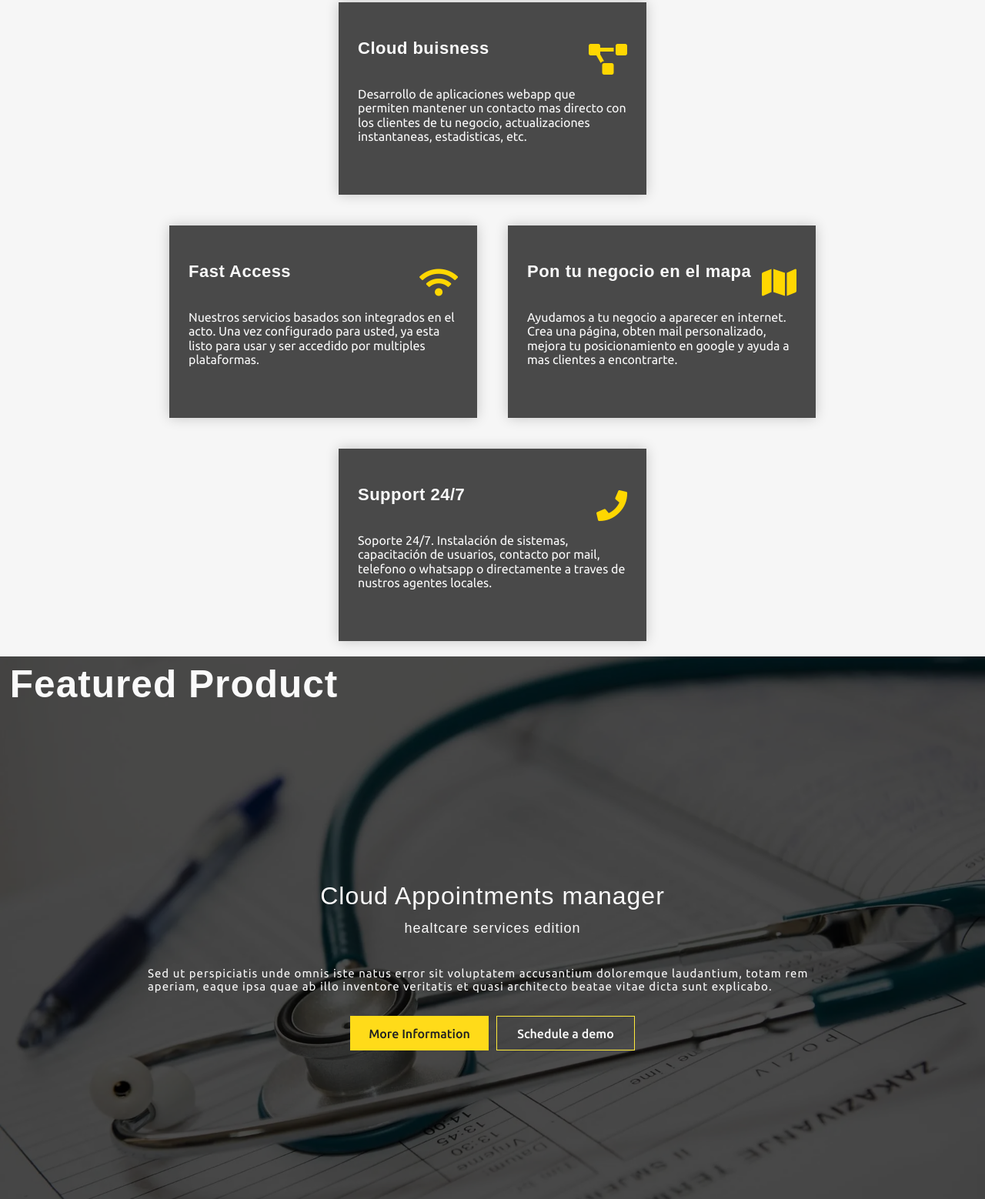
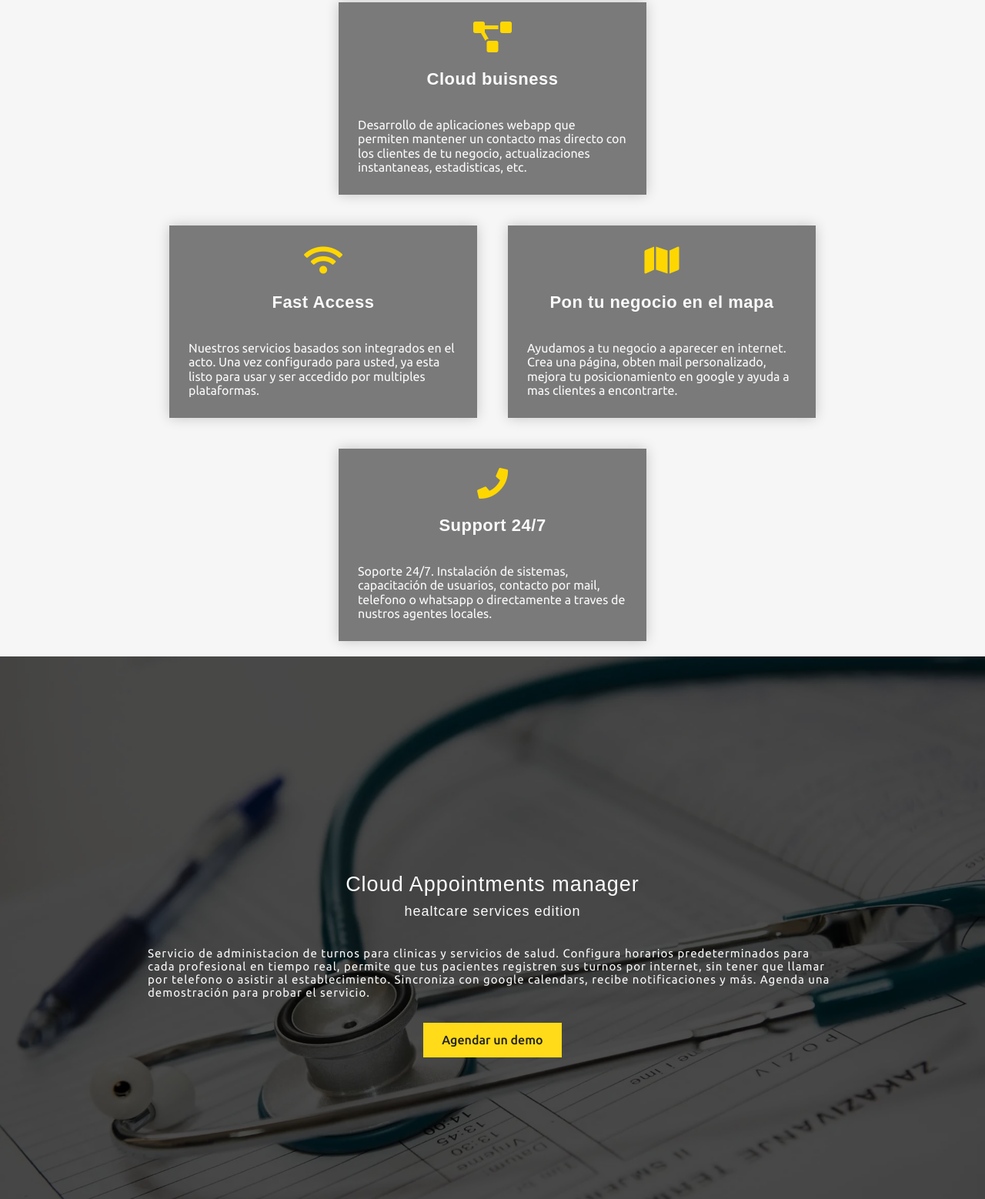
Before and after one commit to Fig77/lnaddef, a plain HTML site: page index.html in a window 1280 px wide. Shown: the part 1161-2719 px from the top of the page at 77% size. Drawn offline with nearby package versions, Linux system fonts and the light colour scheme.

Commit message:
Added placeholder text on prod section

```diff
--- a/index.html
+++ b/index.html
@@ -58,25 +58,25 @@
           <p>Trabajamos en conjunto con los negocios, para encontrar soluciones adecuadas al proceso de negocio del cliente.</p>
         </article>
           <article class='article'>
-          <div class='flex flex-col items-center justify-center'><h3 class='text-gre article-h3'>Funciones a la carta</h3><i class="article-i fas fa-tasks"></i></div>
+          <div class='flex flex-col items-center justify-center'><i class="article-i fas fa-tasks"></i><h3 class='text-gre article-h3'>Funciones a la carta</h3></div>
           <p>Muchas de nuestras soluciones vienen con decenas de features las cuales se pueden incorporar u omitir, resultando en presupuestos acordes a la necesidad y el contexto.</p>
         </article>
         <article class='article'>
-          <div class='flex items-center justify-between'><h3 class='text-gre article-h3'>Cloud buisness</h3><i class="article-i fas fa-project-diagram"></i></div>
+          <div class='flex flex-col items-center justify-center'><i class="article-i fas fa-project-diagram"></i><h3 class='text-gre article-h3'>Cloud buisness</h3></div>
           <p>Desarrollo de aplicaciones webapp que permiten mantener un contacto mas directo con los clientes de tu negocio, actualizaciones instantaneas, estadisticas, etc.</p>
         </article>
         </div>
         <div class='flex justify-center items-center flex-wrap'>
         <article class='article'>
-          <div class='flex items-center justify-between'><h3 class='text-gre article-h3'>Fast Access</h3><i class="article-i fas fa-wifi"></i></div>
+          <div class='flex items-center flex-col justify-center'><i class="article-i fas fa-wifi"></i><h3 class='text-gre article-h3'>Fast Access</h3></div>
           <p>Nuestros servicios basados son integrados en el acto. Una vez configurado para usted, ya esta listo para usar y ser accedido por multiples plataformas.</p>
         </article>
           <article class='article'>
-          <div class='flex items-center justify-between'><h3 class='text-gre article-h3'>Pon tu negocio en el mapa</h3><i class="article-i fas fa-map"></i></div>
+          <div class='flex flex-col items-center justify-center'><i class="article-i fas fa-map"></i><h3 class='text-gre article-h3'>Pon tu negocio en el mapa</h3></div>
           <p>Ayudamos a tu negocio a aparecer en internet. Crea una página, obten mail personalizado, mejora tu posicionamiento en google y ayuda a mas clientes a encontrarte.</p>
         </article>
         <article class='article'>
-          <div class='flex items-center justify-between'><h3 class='text-gre article-h3'>Support 24/7</h3><i class="article-i fas fa-phone"></i></div>
+          <div class='flex items-center flex-col justify-center f'><i class="article-i fas fa-phone"></i><h3 class='text-gre article-h3'>Support 24/7</h3></div>
           <p>Soporte 24/7. Instalación de sistemas, capacitación de usuarios, contacto por mail, telefono o whatsapp o directamente a traves de nustros agentes locales.</p>
         </article>
         </div>
@@ -84,12 +84,11 @@
 
       <section class='relative flex w-full items-center products-container' name='our-products'>
         <div class='overlay flex items-center   overlay-container w-full w-100'>
-        <h1 class='h1 h1-cornern'>Featured Product</h1>
-        <div class='flex flex-col items-center mcont w-100'>
+        <div class='flex flex-col justify-center items-center mcont w-100'>
           <h1 class='product-title text-center'>Cloud Appointments manager<br><span>healtcare services edition</span></h1>
-          <p class='p p-small text-start'>Sed ut perspiciatis unde omnis iste natus error sit voluptatem accusantium doloremque laudantium, totam rem aperiam, eaque ipsa quae ab illo inventore veritatis et quasi architecto beatae vitae dicta sunt explicabo.</p>
+          <p class='p p-small text-start'>Servicio de administacion de turnos para clinicas y servicios de salud. Configura horarios predeterminados para cada profesional en tiempo real, permite que tus pacientes registren sus turnos por internet, sin tener que llamar por telefono o asistir al establecimiento. Sincroniza con google calendars, recibe notificaciones y más. Agenda una demostración para probar el servicio.</p>
           <div class='flex flex-wrap m-1'>
-            <button class='button button-yellow'>More Information</button>  <button class='button button-transparent'>Schedule a demo</button>
+            <button class='button button-yellow'>Agendar un demo</button>
           </div>
         </div>
         </div>
--- a/src/styles.css
+++ b/src/styles.css
@@ -337,6 +337,7 @@ min-height: 100vh;
 
 .product-title {
   font-weight: normal;
+  font-size: 27px;
   letter-spacing: 1px;
   color: #212121;
 }
@@ -600,7 +601,9 @@ input {
 	padding: 25px;
 	width: 350px;
 	height: 200px;
-	background: rgba(0,0,0,.7);
+	border-style: solid 1px;
+	border-color: #445555;
+	background-color: rgba(0,0,0,.5);
 	box-shadow: 0 0 1rem 0 rgba(0, 0, 0, .2);
 	color: #fafafa;
 }
@@ -615,6 +618,7 @@ input {
 	font-size: 20px;
 	letter-spacing: 0.5px;
 	color: #fafafa;
+	line-height: 0.5px;
 }
 
 .article-i {
```
